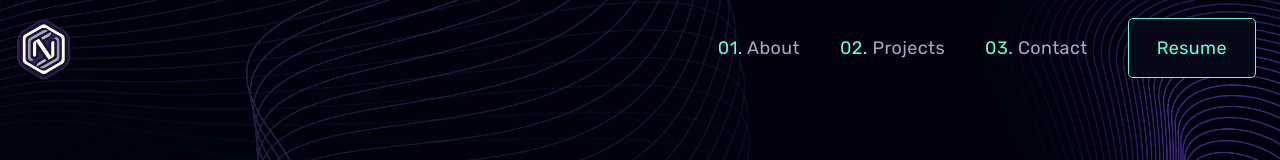
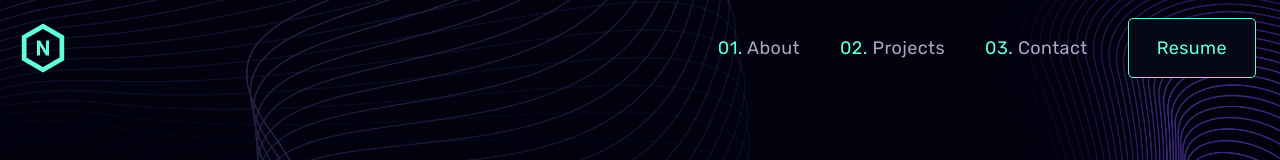
Before and after one commit to NekruzAsh/MyPortfolio, a Next.js app: page / in a window 1280 px wide. Shown: the top 160 px of the page. Built offline with nearby package versions, Linux system fonts and the light colour scheme.

Commit message:
updated logo and fixed link for github.

```diff
--- a/app/components/Navbar.jsx
+++ b/app/components/Navbar.jsx
@@ -41,7 +41,7 @@ const navbar = () => {
       <div className="flex justify-between items-center w-full h-full px-2 2xl:px-16">
         <Link href="/#home">
           <Image
-            src="/images/logoo.png"
+            src="/images/logoo.webp"
             alt="logo"
             width={70}
             height={70}
--- a/app/components/main.jsx
+++ b/app/components/main.jsx
@@ -30,7 +30,7 @@ const main = () => {
           </h1>
 
           <div className="flex items-center mt-8 md:mt-12">
-            <a href="" target="" className="button">
+            <a href="https://github.com/NekruzAsh" target="_blank" className="button">
               Check out my GitHub!
             </a>
           </div>
```
Also changed, not shown: public/images/logoo.png (deleted), public/images/logoo.webp (added).
